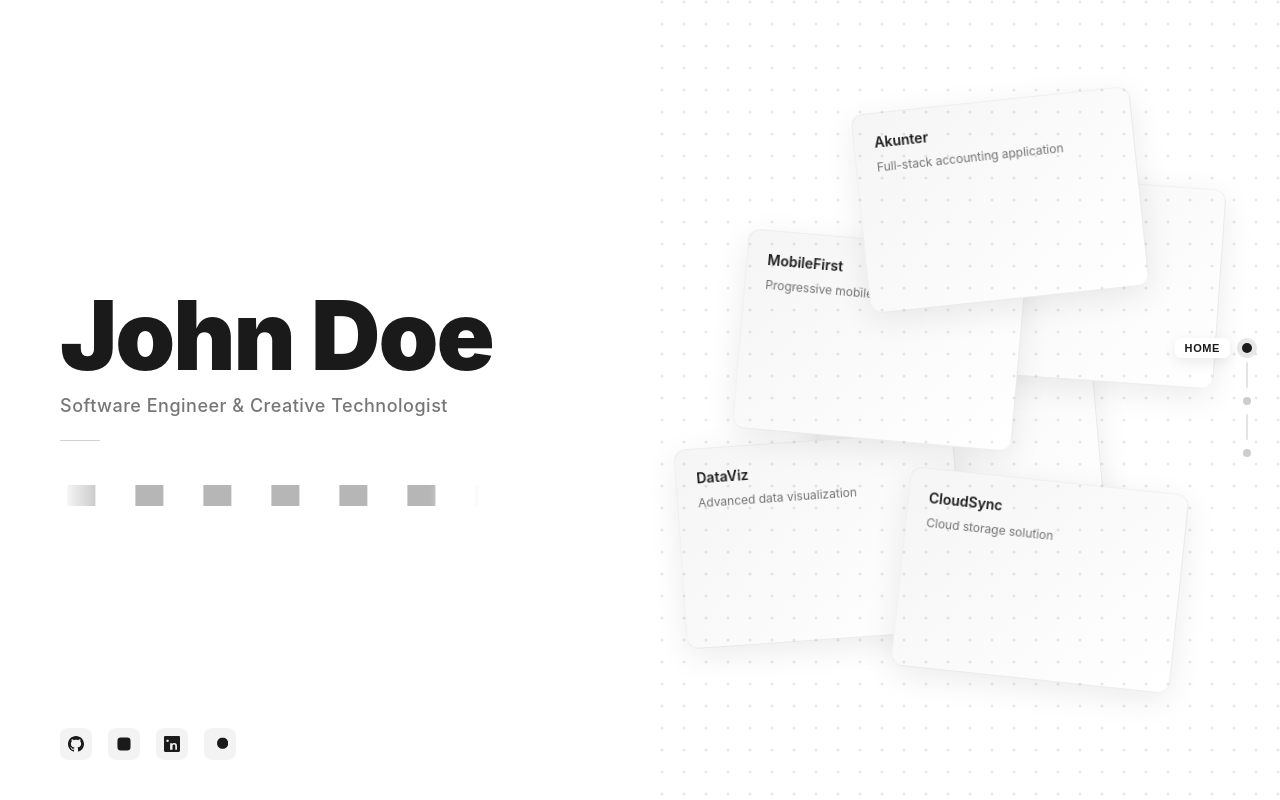
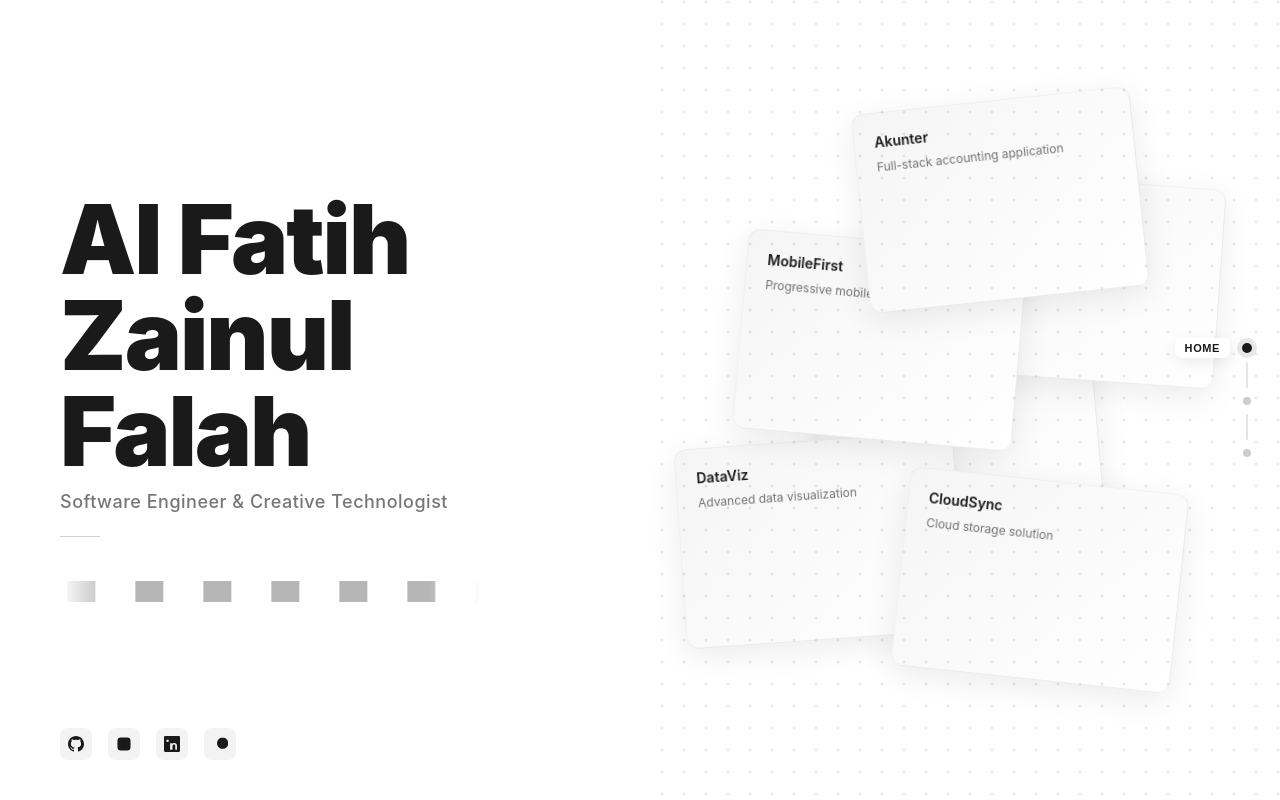
Before and after one commit to alfatihzainulfalah/alfatihzainulfalah-profile, a Svelte app: page / in a window 1280 px wide. Shown: the top 800 px of the page. Built offline with nearby package versions, Linux system fonts and the light colour scheme; grey boxes are pictures that could not be loaded.

Commit message:
change dev name

```diff
--- a/src/portfolio-hero.svelte
+++ b/src/portfolio-hero.svelte
@@ -4,7 +4,7 @@
   import ProjectModal from './components/modal/ProjectModal.svelte';
   import StepIndicator from './components/StepIndicator.svelte';
 
-  let developerName = "John Doe";
+  let developerName = "Al Fatih Zainul Falah";
   let subtitle = "Software Engineer & Creative Technologist";
 
   /** @type {{ name: string, desc: string, color1: string, color2: string } | null} */
```
Also changed, not shown: 1 other file (tests, documents, lock files or other folders).
